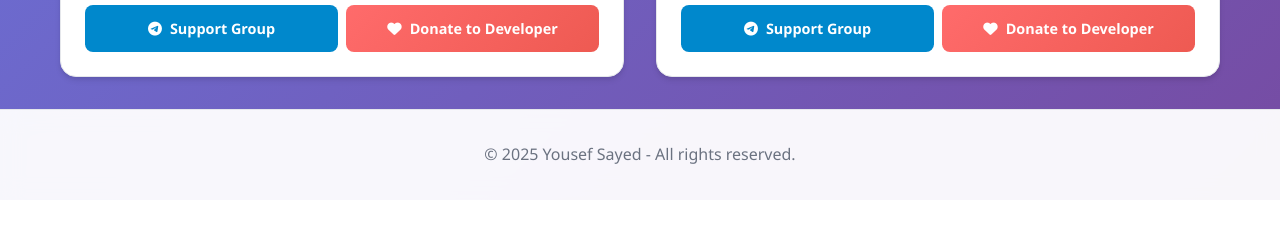
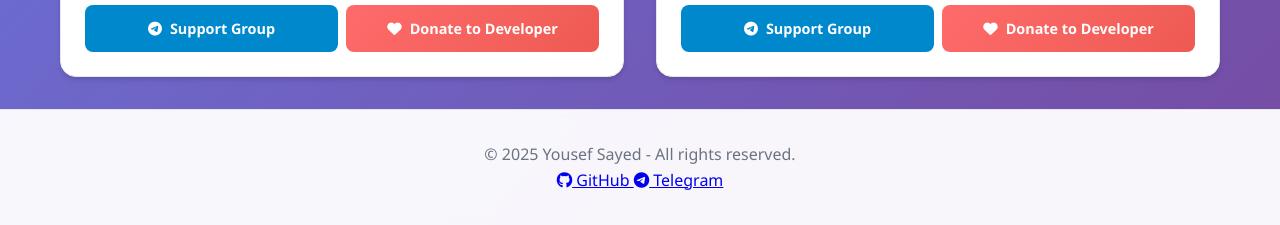
Before and after one commit to CharaDreemurrDT/tanzanite-custom-roms, a plain HTML site: page roms.html in a window 1280 px wide. Shown: the part 972-1197 px from the top of the page. Before the commit the page ends 1172 px from the top, so only its background shows below. Drawn offline with Linux system fonts and the light colour scheme.

Commit message:
Update roms.html

```diff
--- a/roms.html
+++ b/roms.html
@@ -69,11 +69,22 @@
     </div>
 
     <footer>
-        <div class="container">
+    <div class="container">
+        <div class="footer-content">
             <p>&copy; 2025 Yousef Sayed - All rights reserved.</p>
+            <div class="footer-links">
+                <a href="https://github.com/Joy-S-S" target="_blank" class="footer-link">
+                    <i class="fab fa-github"></i> GitHub
+                </a>
+                <a href="https://t.me/Joouee" target="_blank" class="footer-link">
+                    <i class="fab fa-telegram"></i> Telegram
+                </a>
+            </div>
         </div>
-    </footer>
+    </div>
+</footer>
 
     <script src="script.js"></script>
 </body>
+
 </html>
```
